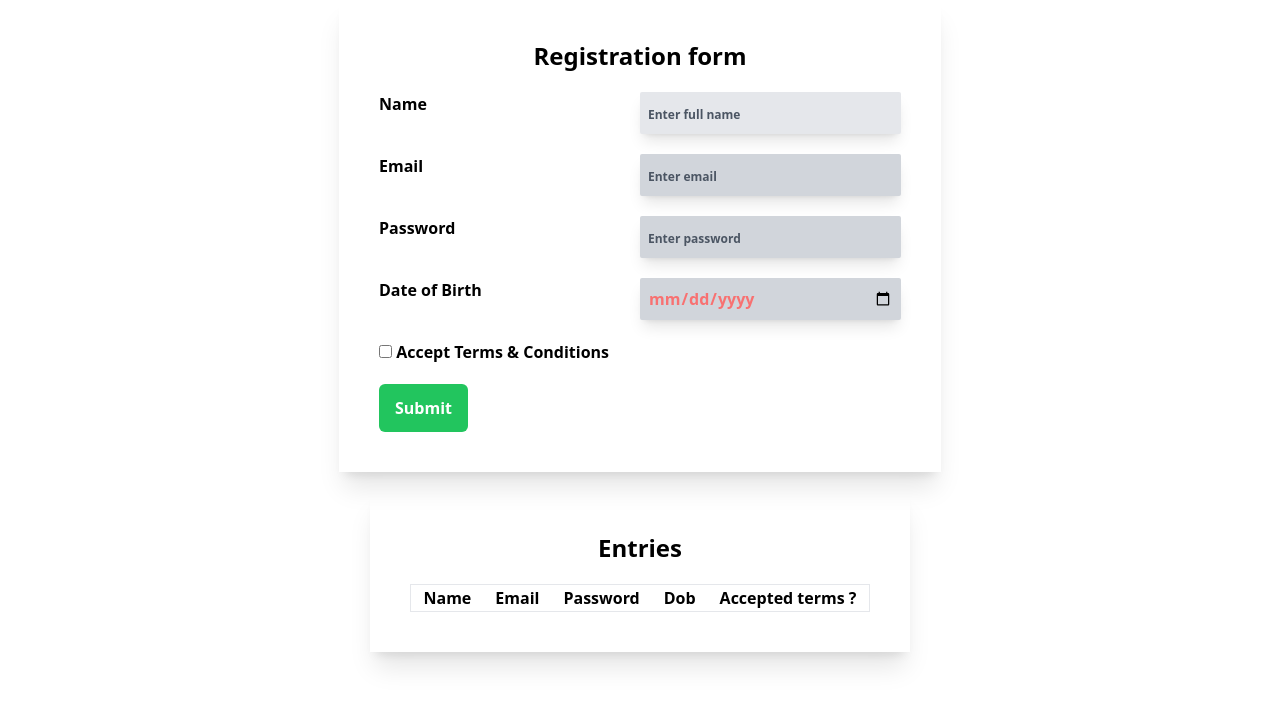
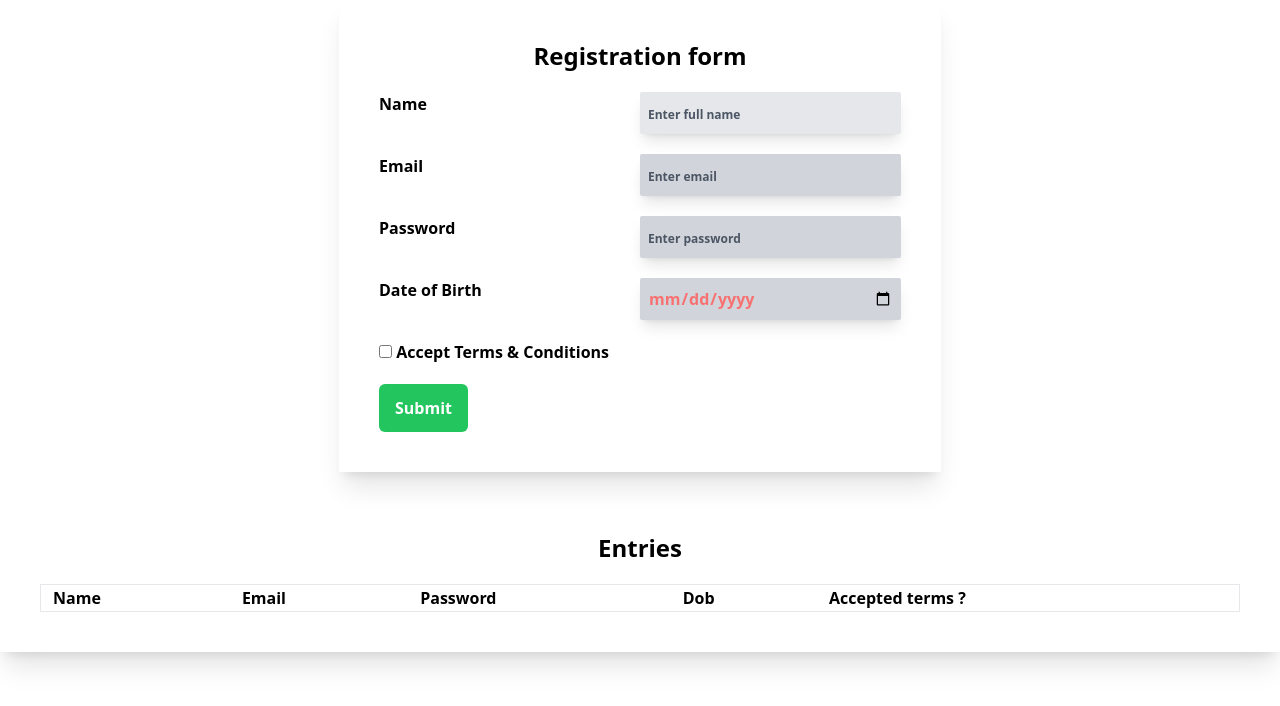
Before and after one commit to muhammedshibilm/WD101, a website: page index.html in a window 1280 px wide. Drawn offline with Linux system fonts and the light colour scheme.

Commit message:
table data style changed

```diff
--- a/index.html
+++ b/index.html
@@ -46,10 +46,11 @@
   </div>
 
 
-  <div class="flex justify-center container">
-    <div class="shadow-xl mt-5 p-5 md:p-10 font-semibold overflow-x-auto">
+  <div class="flex justify-center container mx-auto">
+    <div class="shadow-xl mt-5 p-5 md:p-10 font-semibold  w-full">
       <h1 class="font-bold text-2xl text-center mb-5">Entries</h1>
-      <table class="table-auto border-collapse border border-gray-200">
+      <div class="overflow-x-auto">
+        <table class="table-auto border-collapse border border-gray-200 w-full min-w-[500px]">
           <thead>
             <tr>
               <th class="text-start px-3 ">Name</th>
@@ -64,6 +65,7 @@
         </table>
       </div>
     </div>
+  </div>
   <script src="./src/index.js"></script>
 </body>
 
```
Also changed, not shown: src/output.css. Lines whose indentation alone changed are shown as unchanged.
